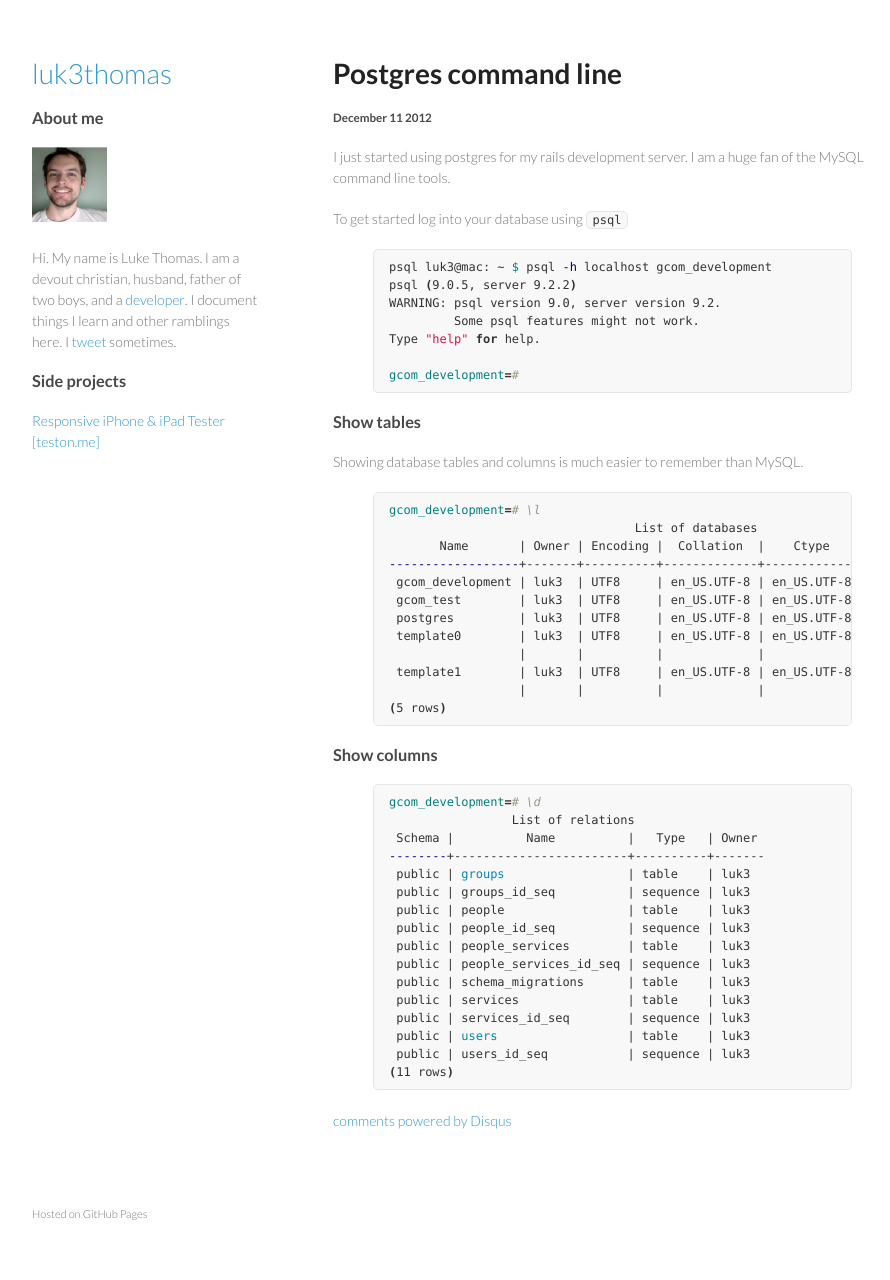
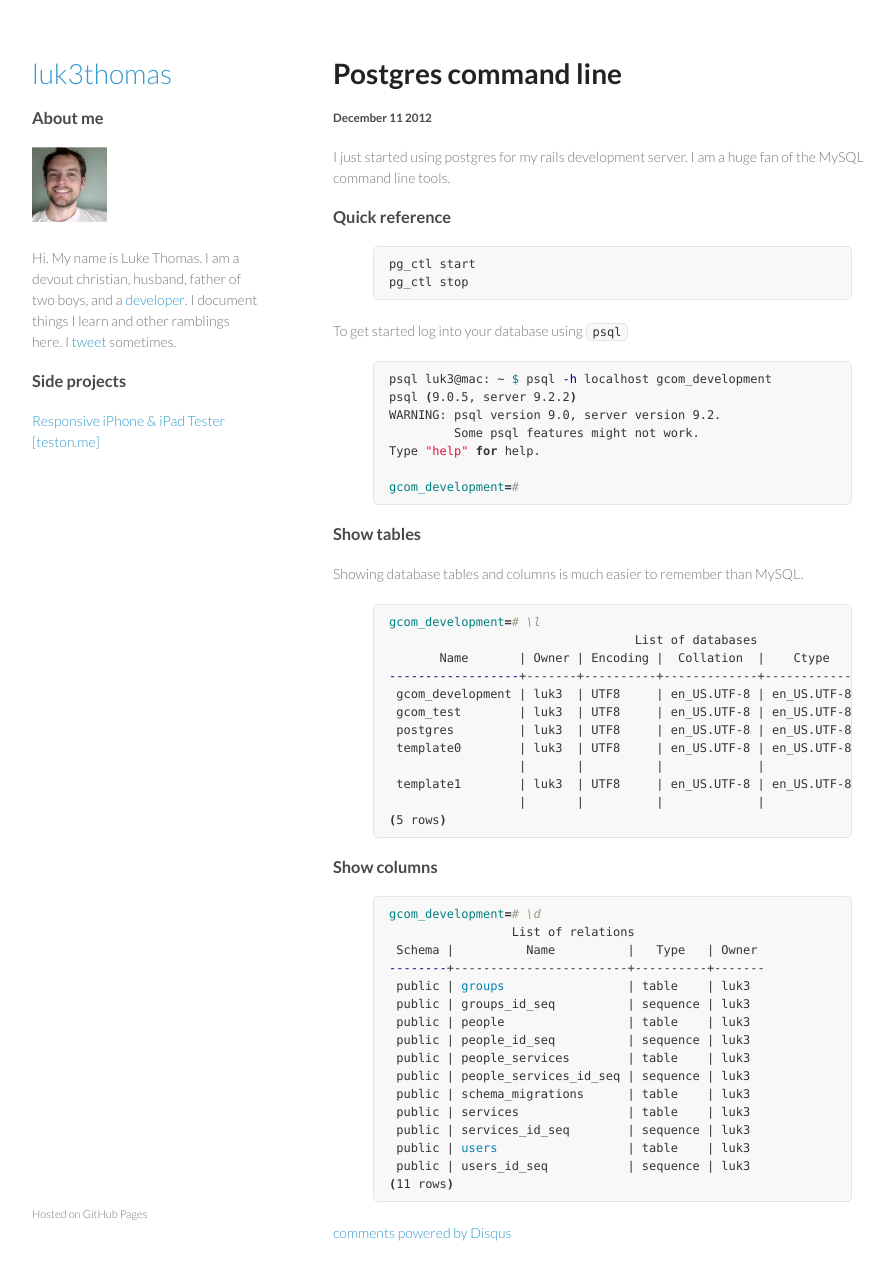
Before and after one commit to luk3thomas/luk3thomas.com, a Jekyll site: the page built from _posts/2012-12-11-postgres-command-line.md, in a window 1280 px wide and 1293 px high. Shown: the top 1280 px of the window, without its empty margins (178-1068 px from the left). Built offline with Jekyll 4.4.1, drawn with Linux system fonts in a browser that asks for light colours; comment, search, counter and statistics services are not loaded.

Commit message:
add commands

```diff
--- a/_posts/2012-12-11-postgres-command-line.md
+++ b/_posts/2012-12-11-postgres-command-line.md
@@ -5,6 +5,13 @@ title: Postgres command line
 ---
 
 I just started using postgres for my rails development server. I am a huge fan of the MySQL command line tools.
+
+### Quick reference
+{% highlight bash %}
+pg_ctl start
+pg_ctl stop
+{% endhighlight %}
+
 
 To get started log into your database using `psql`
 
```
